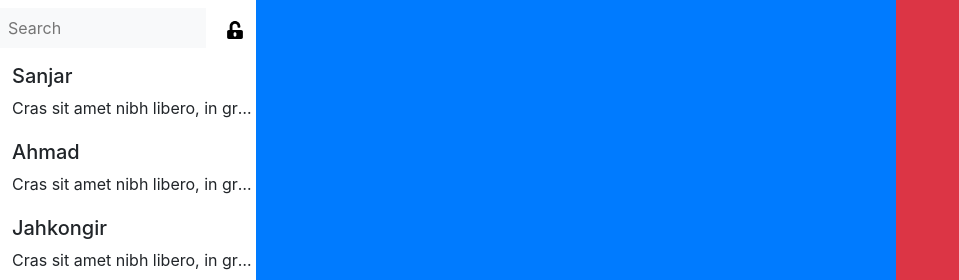
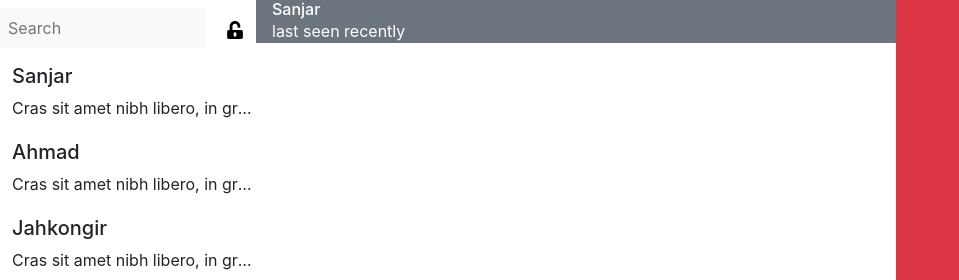
Before and after one commit to iskandarov101/telegram-cloun, a plain HTML site: page index.html in a window 1280 px wide. Shown: the top 280 px of the page, 64-1023 px from the left. Drawn offline with Linux system fonts and the light colour scheme.

Commit message:
start main bar navbar

```diff
--- a/index.html
+++ b/index.html
@@ -128,16 +128,19 @@
                               <p class="m-0 text-truncate">Cras sit amet nibh libero, in gravida nulla. Nulla vel metus scelerisque ante sollicitudin. </p>
                             </div>
                         </div>
+                    </div>
                 </div>
-
-
-                </div>
-
             </div>
 
 
-            <div class="col-6 bg-primary">
+            <div class="col-6 bg-white vh-100 d-flex flex-column">
+                <div class="pl-3 bg-secondary">
+                    <h6 class="m-0 text-white">Sanjar</h6>
+                    <p class="m-0 text-white">last seen recently</p>
+                </div>
+                <div>
 
+                </div>
             </div>
             <div class="col-3 bg-danger">
 
```
